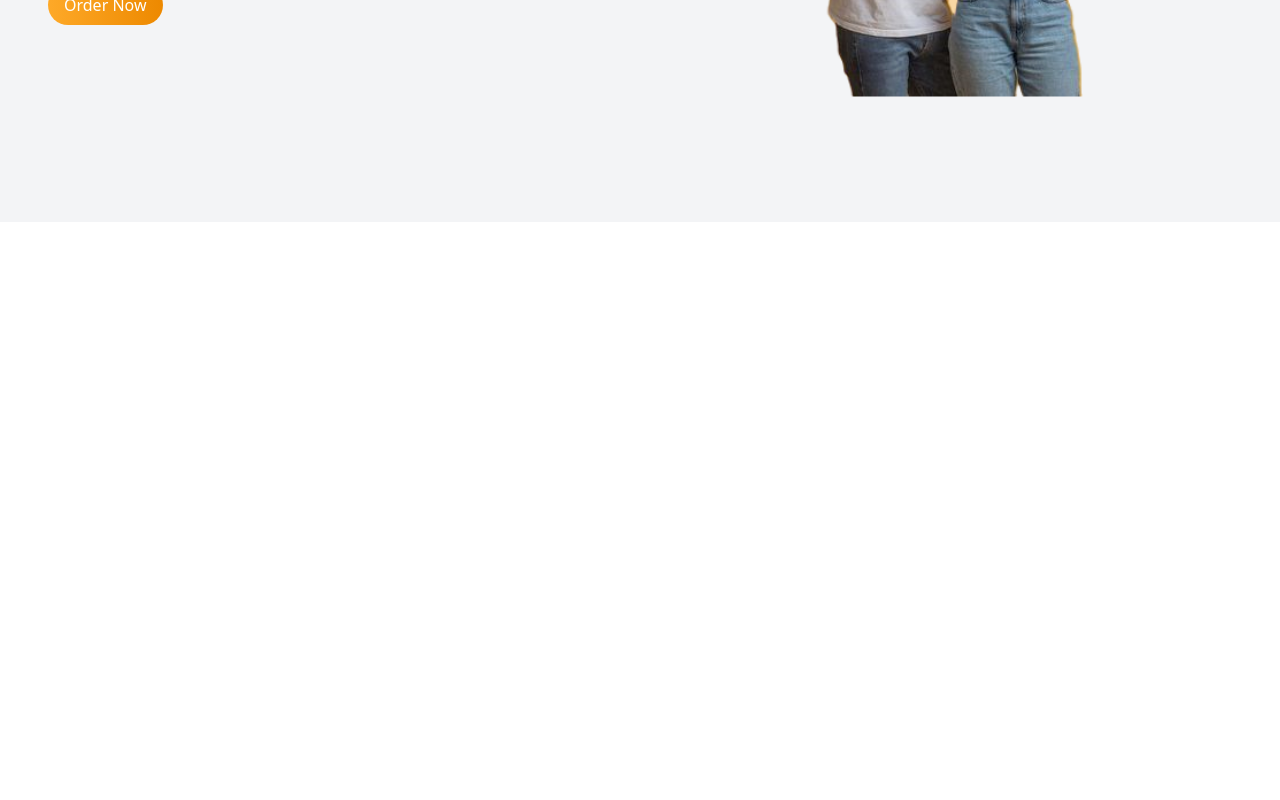
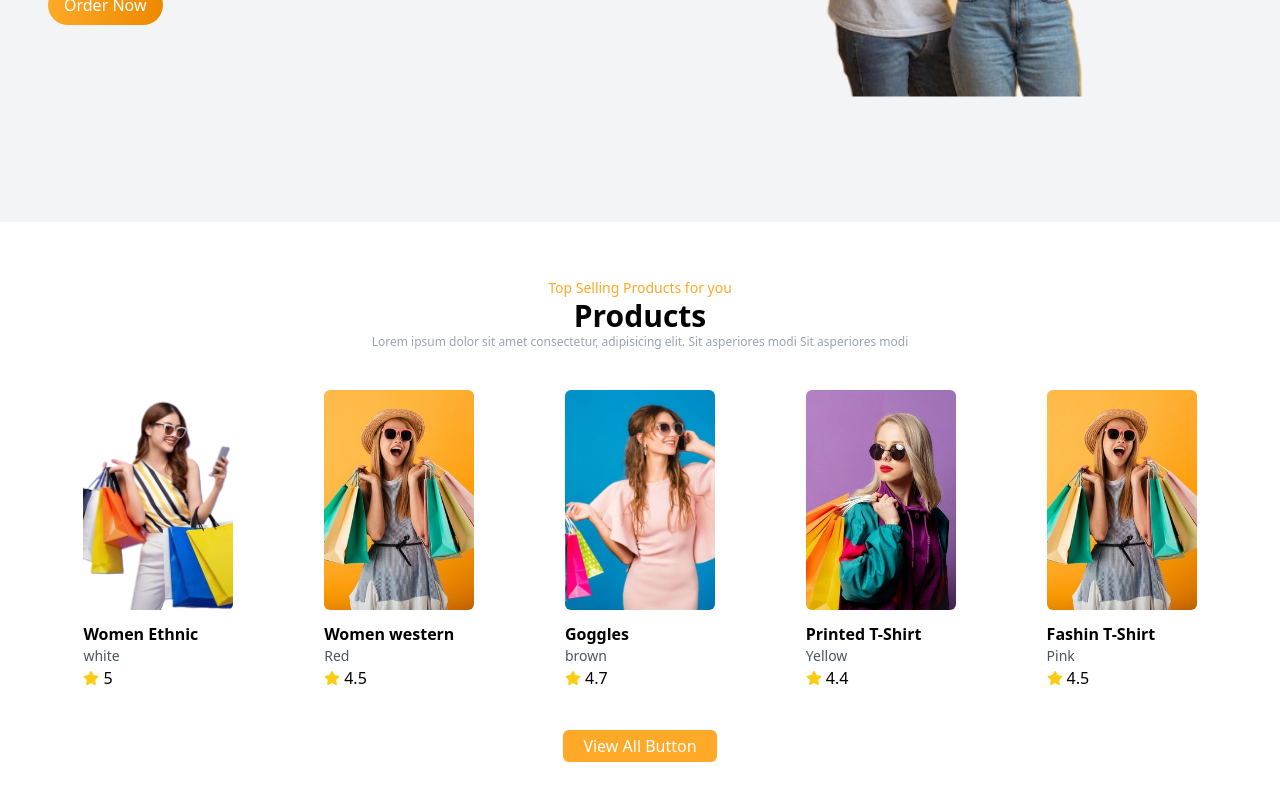
Before and after one commit to septianadip17/slicing-exercise-part3, a React (Vite) app: page / in a window 1280 px wide. Shown: the part 522-1322 px from the top of the page. Before the commit the page ends 800 px from the top, so only its background shows below. Built offline with nearby package versions, Linux system fonts and the light colour scheme.

Commit message:
products added

```diff
--- a/src/App.jsx
+++ b/src/App.jsx
@@ -1,12 +1,15 @@
 import React from "react";
 import Navbar from "./components/Navbar/Navbar";
 import Hero from "./components/Hero/Hero";
+import Product from "./components/Products/Product";
 
 const App = () => {
   return (
     <div>
       <Navbar />
       <Hero />
+
+      <Product />
     </div>
   );
 };
--- a/src/components/Products/Product.jsx
+++ b/src/components/Products/Product.jsx
@@ -1,9 +1,107 @@
-import React from 'react'
+import React from "react";
+import Img1 from "../../assets/women/women.png";
+import Img2 from "../../assets/women/women2.jpg";
+import Img3 from "../../assets/women/women3.jpg";
+import Img4 from "../../assets/women/women4.jpg";
+import { FaStar } from "react-icons/fa6";
 
-const Product = () => {
+const ProductsData = [
+  {
+    id: 1,
+    img: Img1,
+    title: "Women Ethnic",
+    rating: 5.0,
+    color: "white",
+    aosDelay: "0",
+  },
+  {
+    id: 2,
+    img: Img2,
+    title: "Women western",
+    rating: 4.5,
+    color: "Red",
+    aosDelay: "200",
+  },
+  {
+    id: 3,
+    img: Img3,
+    title: "Goggles",
+    rating: 4.7,
+    color: "brown",
+    aosDelay: "400",
+  },
+  {
+    id: 4,
+    img: Img4,
+    title: "Printed T-Shirt",
+    rating: 4.4,
+    color: "Yellow",
+    aosDelay: "600",
+  },
+  {
+    id: 5,
+    img: Img2,
+    title: "Fashin T-Shirt",
+    rating: 4.5,
+    color: "Pink",
+    aosDelay: "800",
+  },
+];
+
+const Products = () => {
   return (
-    <div>Product</div>
-  )
-}
+    <div className="mt-14 mb-12">
+      <div className="container">
+        {/* Header section */}
+        <div className="text-center mb-10 max-w-[600px] mx-auto">
+          <p data-aos="fade-up" className="text-sm text-primary">
+            Top Selling Products for you
+          </p>
+          <h1 data-aos="fade-up" className="text-3xl font-bold">
+            Products
+          </h1>
+          <p data-aos="fade-up" className="text-xs text-gray-400">
+            Lorem ipsum dolor sit amet consectetur, adipisicing elit. Sit
+            asperiores modi Sit asperiores modi
+          </p>
+        </div>
+        {/* Body section */}
+        <div>
+          <div className="grid grid-cols-1 sm:grid-cols-3 md:grid-cols-4 lg:grid-cols-5 place-items-center gap-5">
+            {/* card section */}
+            {ProductsData.map((data) => (
+              <div
+                data-aos="fade-up"
+                data-aos-delay={data.aosDelay}
+                key={data.id}
+                className="space-y-3"
+              >
+                <img
+                  src={data.img}
+                  alt=""
+                  className="h-[220px] w-[150px] object-cover rounded-md"
+                />
+                <div>
+                  <h3 className="font-semibold">{data.title}</h3>
+                  <p className="text-sm text-gray-600">{data.color}</p>
+                  <div className="flex items-center gap-1">
+                    <FaStar className="text-yellow-400" />
+                    <span>{data.rating}</span>
+                  </div>
+                </div>
+              </div>
+            ))}
+          </div>
+          {/* view all button */}
+          <div className="flex justify-center">
+            <button className="text-center mt-10 cursor-pointer bg-primary text-white py-1 px-5 rounded-md">
+              View All Button
+            </button>
+          </div>
+        </div>
+      </div>
+    </div>
+  );
+};
 
-export default Product
+export default Products;
```
